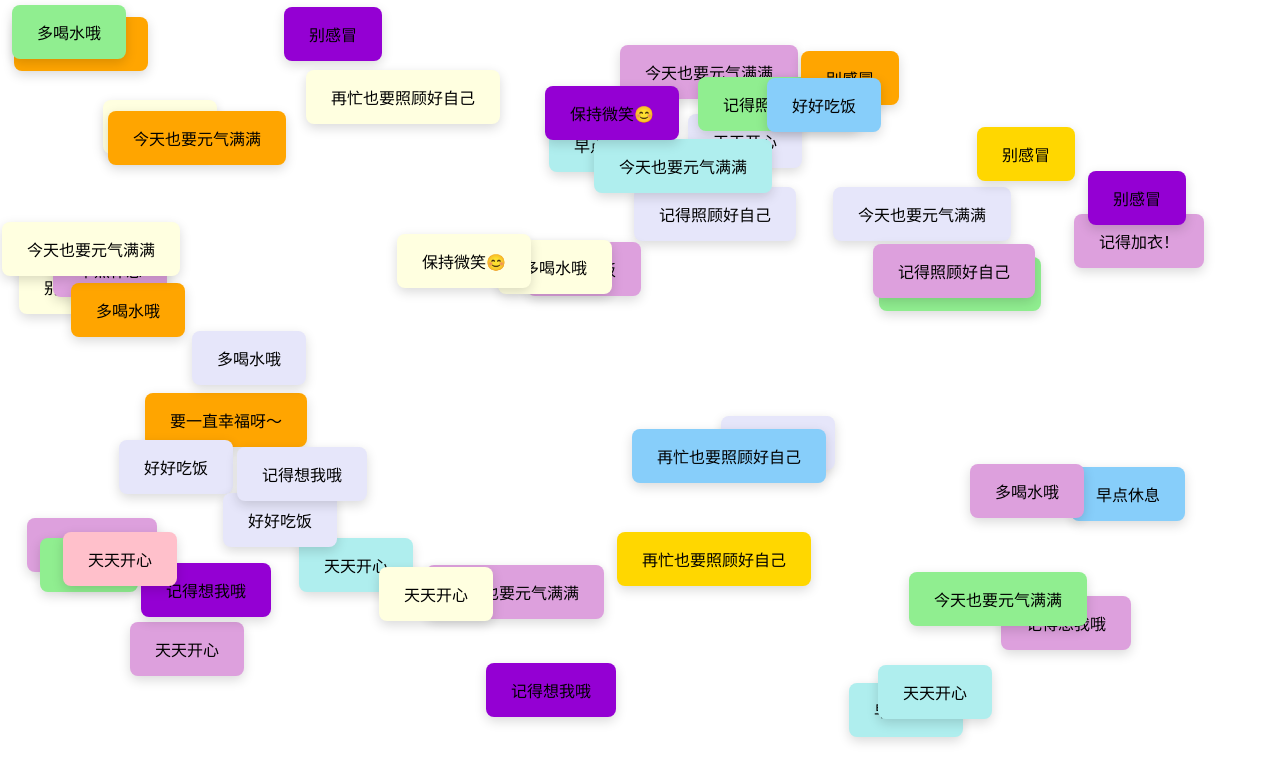
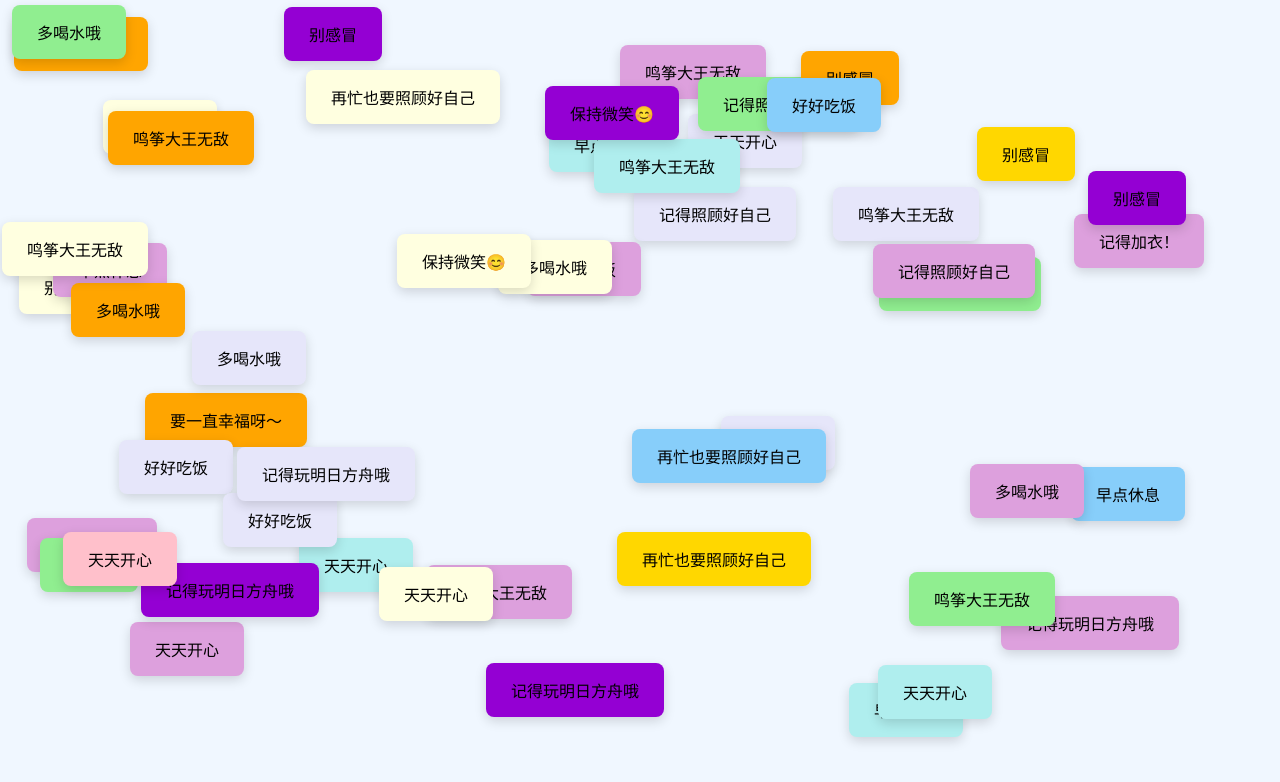
Before and after one commit to lrene-mz/666, a plain HTML site: page index.html in a window 1280 px wide. Drawn offline with Linux system fonts and the light colour scheme.

Commit message:
Update index.html

```diff
--- a/index.html
+++ b/index.html
@@ -22,6 +22,12 @@
                 padding: 10px 20px;
             }
         }
+        /* 新增：页面背景颜色 */
+        body {
+            background-color: #f0f7ff; /* 淡蓝色背景，可根据喜好替换 */
+            margin: 0;
+            min-height: 100vh;
+        }
     </style>
 </head>
 <body>
@@ -32,7 +38,7 @@
                 '记得加衣！', '记得照顾好自己', '天天开心',
                 '好好吃饭', '早点休息', '别感冒',
                 '要一直幸福呀～', '多喝水哦', '保持微笑😊',
-                '再忙也要照顾好自己', '今天也要元气满满', '记得想我哦'
+                '再忙也要照顾好自己', '鸣筝大王无敌', '记得玩明日方舟哦'
             ];
             const text = texts[Math.floor(Math.random() * texts.length)];
 
```
